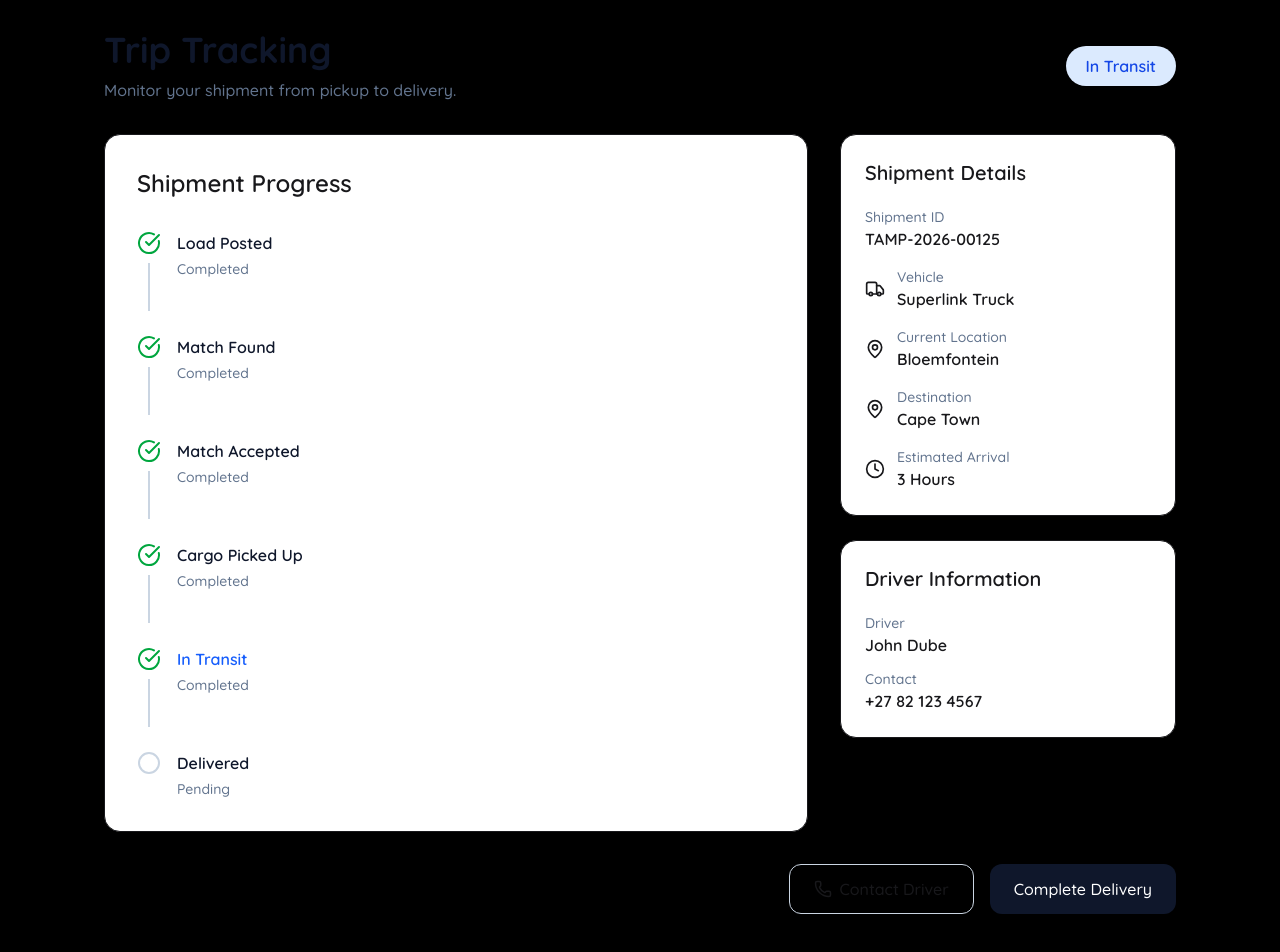
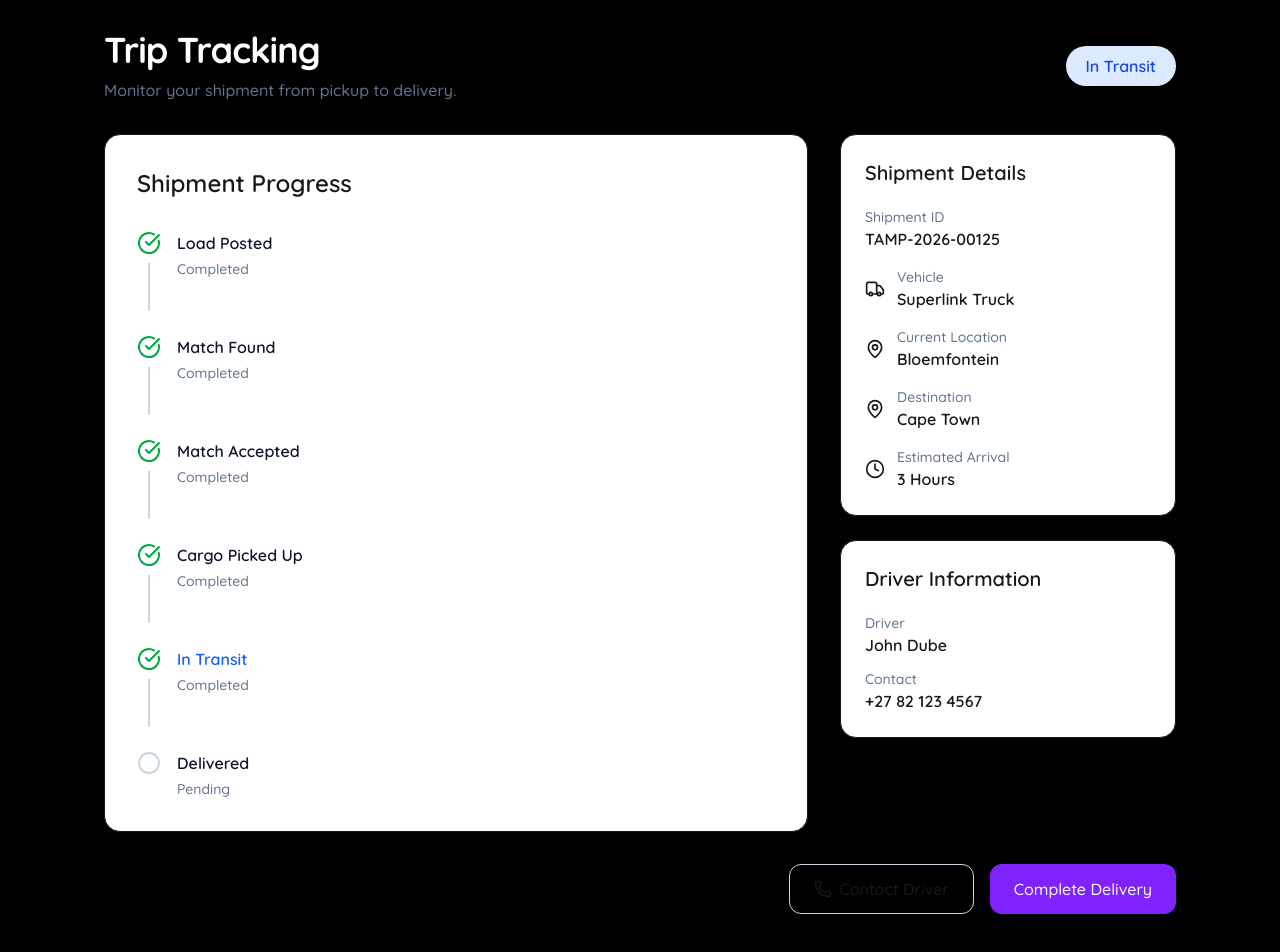
Before and after one commit to RefilweSothoane/tamp-mvp, a React (Vite) app: page /tracking in a window 1280 px wide. Shown: the part 74-1026 px from the top of the page. Built offline with nearby package versions, Linux system fonts and the light colour scheme.

Commit message:
Refactor TripTracking component styles for improved aesthetics and clarity

```diff
--- a/src/pages/shared/TripTracking.jsx
+++ b/src/pages/shared/TripTracking.jsx
@@ -31,7 +31,7 @@ function TripTracking() {
 
           <div>
 
-            <h1 className="text-4xl font-bold text-slate-900">
+            <h1 className="text-4xl font-bold text-white tracking-tight">
               Trip Tracking
             </h1>
 
@@ -230,7 +230,7 @@ function TripTracking() {
 
           <button
             onClick={() => navigate("/ratings")}
-            className="bg-slate-900 text-white rounded-xl px-6 py-3 hover:bg-slate-800"
+            className="px-6 py-3 rounded-xl bg-violet-600 hover:bg-violet-500 text-white flex items-center gap-2 transition-all"
           >
             Complete Delivery
           </button>
```
